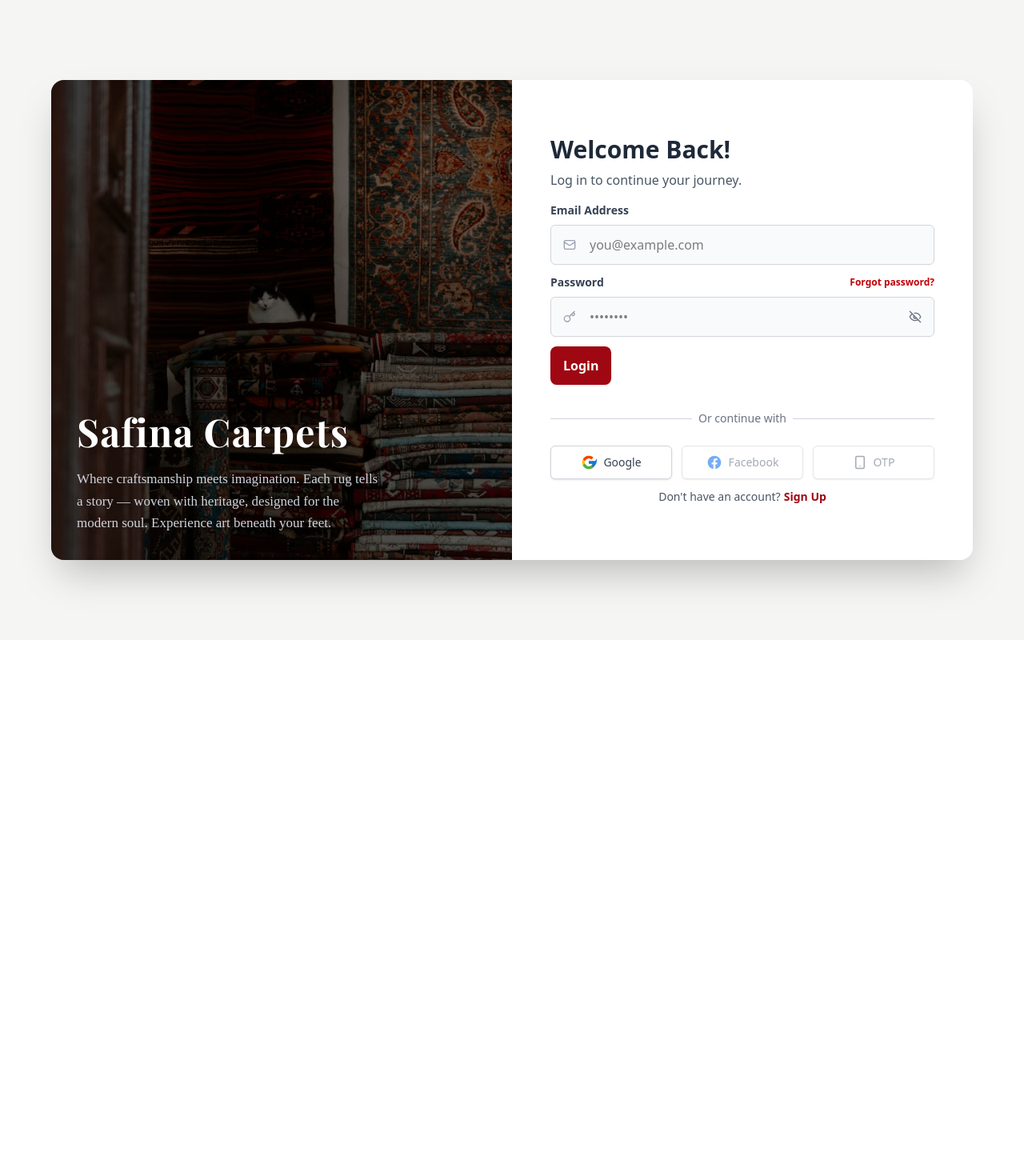
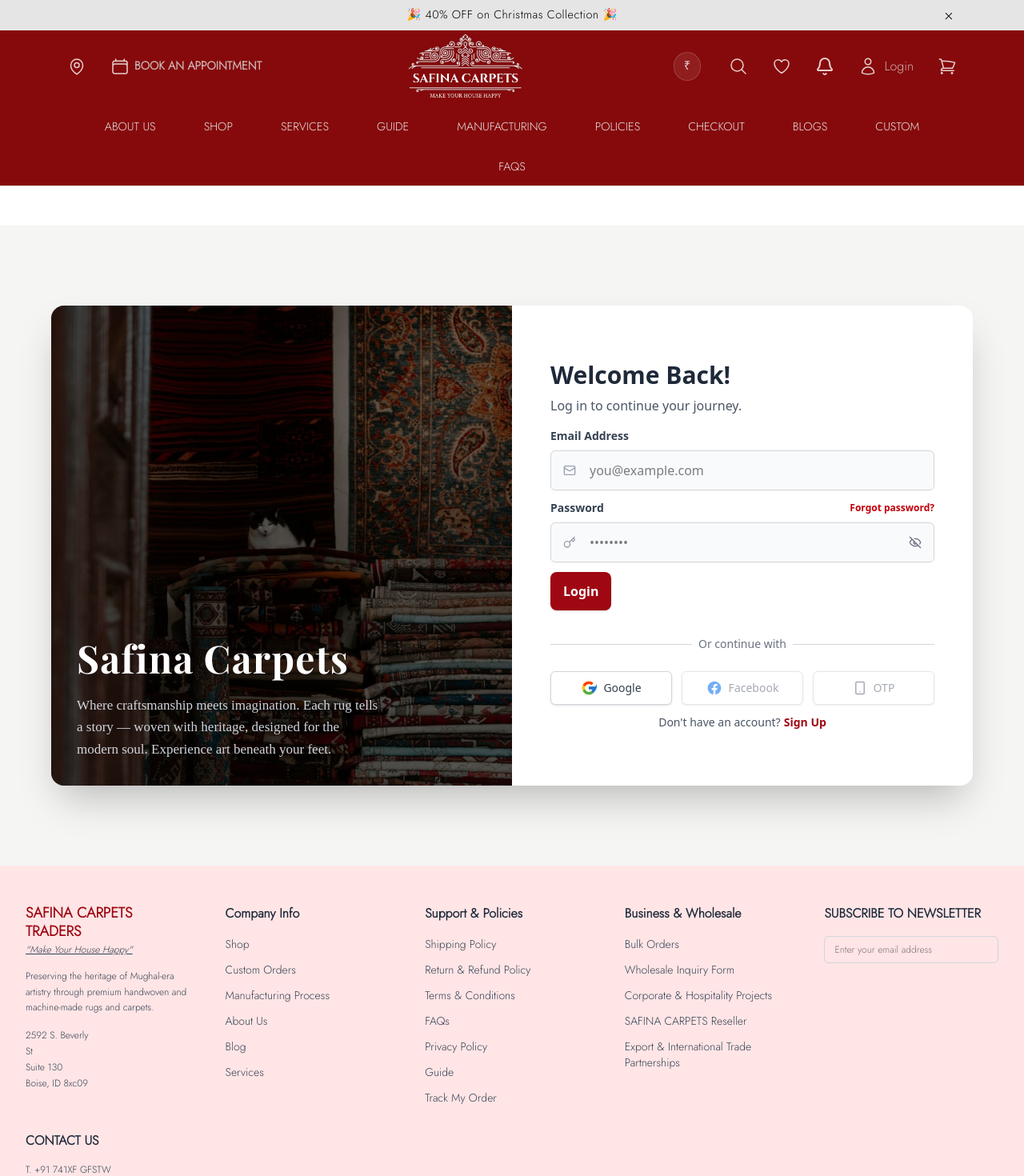
Before and after one commit to abaanshah/SAFINA-CARPET, a React (Vite) app in the folder Frontend/website/: page /login in a window 1280 px wide. Shown: the top 1470 px of the page at 80% size. Before the commit the page ends 800 px from the top, so only its background shows below. Built offline with nearby package versions, Linux system fonts and the light colour scheme; a web font is replaced by a local one.

Commit message:
login token issue google

```diff
--- a/Frontend/website/src/Layouts/MainLayout.jsx
+++ b/Frontend/website/src/Layouts/MainLayout.jsx
@@ -1,21 +1,30 @@
 import { Footer } from "../components/Footer/Footer";
 import Navbar from "../components/Navbar/Navbar";
-import { useLocation, Outlet } from "react-router-dom";
+import { useLocation } from "react-router-dom";
+import { useState } from "react";
+import { Outlet } from "react-router-dom"; // 1. Import Outlet
+
+// import Cart from "../components/cart/cart";
 
 function MainLayout() {
-  const location = useLocation();
-  const noNavFooter = location.pathname === "/login"; // hide for login page
+  const [isCartOpen, setIsCartOpen] = useState(false);
+
+  // 2. The 'noNavFooter' logic is no longer needed here,
+  // because your new AppRoutes.jsx handles this perfectly.
 
   return (
     <div className="flex flex-col min-h-screen">
-      {!noNavFooter && <Navbar />}
+      <Navbar onCartClick={() => setIsCartOpen(true)} />
 
-      <main className={`flex-grow ${!noNavFooter ? "pt-[50px]" : ""}`}>
-        {/* 👇 This is where page content will render */}
+      {/* 3. The 'pt-[50px]' is now applied to the main content */}
+      <main className="flex-grow pt-[50px]">
+        {/* 4. 'Outlet' tells React Router where to render all the nested pages */}
         <Outlet />
       </main>
 
-      {!noNavFooter && <Footer />}
+      <Footer />
+
+      {/* <Cart isOpen={isCartOpen} onClose={() => setIsCartOpen(false)} /> */}
     </div>
   );
 }
--- a/Frontend/website/src/pages/Login/AuthCallback.jsx
+++ b/Frontend/website/src/pages/Login/AuthCallback.jsx
@@ -1,12 +1,14 @@
 import React, { useEffect, useContext } from 'react';
 import { useSearchParams, useNavigate } from 'react-router-dom';
-import { AuthContext, api } from '../../context/AuthContext';
+import { AuthContext, api } from '../../context/AuthContext'; // Import your AuthContext and api
 import { Loader2 } from 'lucide-react';
 
 const AuthCallback = () => {
   const [searchParams] = useSearchParams();
   const navigate = useNavigate();
-  const { login } = useContext(AuthContext); // Get the login function from your context
+
+  // We don't need the login function from AuthContext, just the 'api'
+  // because the backend has already authenticated the user.
 
   useEffect(() => {
     const token = searchParams.get('token');
@@ -17,14 +19,15 @@
         const config = { headers: { Authorization: `Bearer ${token}` } };
         const { data: user } = await api.get('/api/auth/me', config);
 
-        // 2. We have the token AND the user. Now we save them.
-        // We can reuse the logic from your AuthContext's login function
-        // by saving the data to localStorage and then reloading the app.
+        // 2. We have the token AND the user. Save them to localStorage.
+        // This is the most critical step.
         localStorage.setItem('token', token);
         localStorage.setItem('user', JSON.stringify(user));
 
-        // 3. Redirect to the homepage. The AuthContext will
-        // automatically load the new data on the next page load.
+        // 3. Redirect to the homepage.
+        // We use window.location.href to force a full page reload,
+        // which makes the AuthContext and Navbar re-check localStorage
+        // and see that you are now logged in.
         window.location.href = '/';
 
       } catch (error) {
@@ -36,7 +39,7 @@
     if (token) {
       verifyTokenAndLogin(token);
     } else {
-      // No token found
+      // No token found in URL
       navigate('/login?error=No token provided');
     }
   }, [searchParams, navigate]);
```
